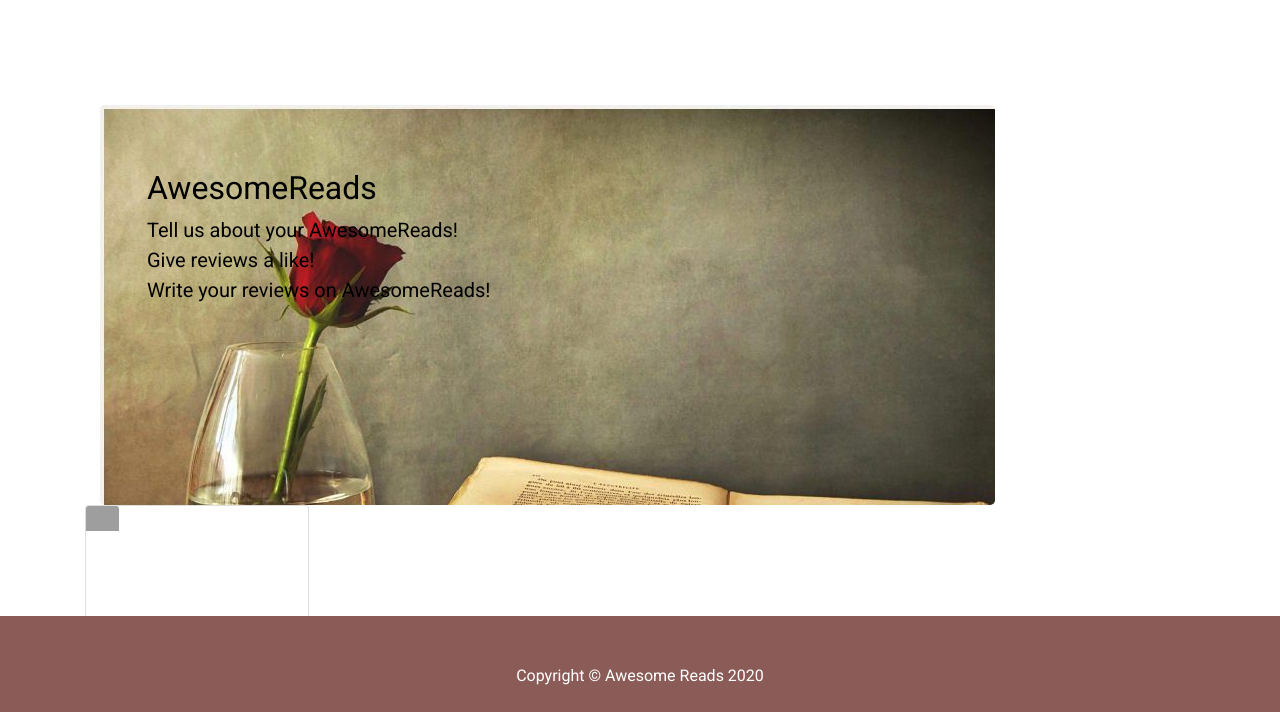
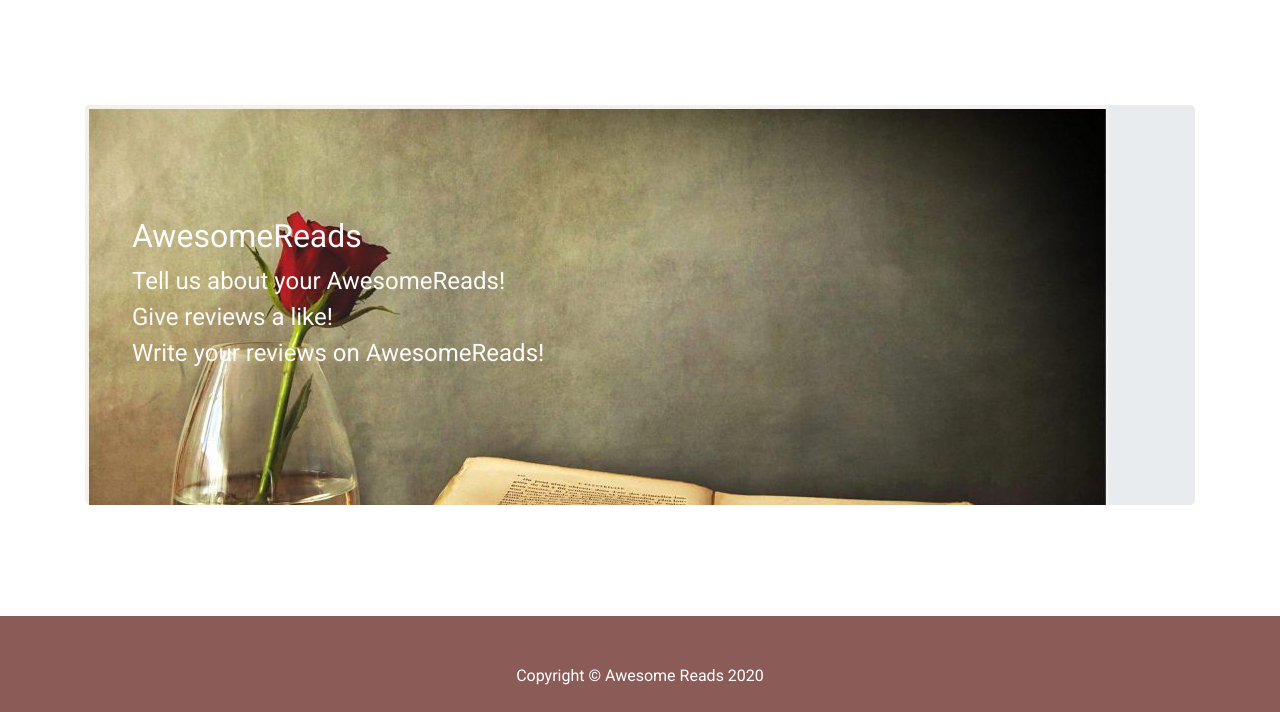
Before and after one commit to rootcanopy/Book-Reviews, a Flask app: page / in a window 1280 px wide. Shown: the part 88-800 px from the top of the page. Run offline with Flask 2, Linux system fonts and the light colour scheme; data that the repository does not hold is empty; some libraries are stand-ins or nearby versions; grey boxes are pictures that could not be loaded.

Commit message:
styling now and move trhough the pages

```diff
--- a/app.py
+++ b/app.py
@@ -141,6 +141,38 @@
     return render_template('add_review.html', title='Add Review', form=form)
 
 
+# FUNCTION TO EDIT REVIEW
+@app.route('/edit_review/<id>', methods=['GET', 'POST'])
+def edit_review(id):
+    one_rev = mongo.db.reviews.find_one({'_id': ObjectId(id)})
+    form = ReviewForm(data=one_rev)
+    if form.validate_on_submit():
+        reviews = mongo.db.reviews
+        # THE DOCUMENT MODEL
+        reviews.update_one({'_id': ObjectId(id)}, {'$set': {
+            'author': request.form['author'],
+            'title': request.form['title'],
+            'summary': request.form['summary'],
+            'review': request.form['review'],
+            'image': request.form['image_file']
+            }})
+        flash('Update', 'success')
+    return render_template('edit_review.html', form=form,
+                            title='Edit Review')
+
+
+# DELETE A RREVIEW
+@app.route('/delete/<id>', methods=['GET', 'POST'])
+def delete_review(id):
+    # LETS LOGGED IN DELETE THEIR REVIEW
+    # GETS THE REVIEW
+    one_rev = mongo.db.reviews.find_one({'_id': ObjectId(id)})
+    if one_rev['username'] == session['username']:
+        flash('You have deleted your review', 'success')
+    mongo.db.reviews.delete_one({'_id': ObjectId(id)})
+    return redirect(url_for('index'))
+
+
 # THE LOGGED IN USERS REVIEWS
 @app.route('/my_reviews', methods=['GET', 'POST'])
 def my_reviews():
--- a/static/style.css
+++ b/static/style.css
@@ -16,6 +16,17 @@
     color: black;
     font-weight: bold;
     margin:0;
+}
+
+.jumbo-awesome{
+    color:#fafafa;
+}
+.lead {
+    font-size: 1.5rem;
+    font-weight:3px;
+    color: #fafafa;
+    bottom:0;
+
 }
 
 .card {
--- a/templates/index.html
+++ b/templates/index.html
@@ -3,14 +3,14 @@
 {% block content %}
 
 <main>
-<div class="container">
+    <div class="">
         <div class="row">
             <!-- MAIN PAGE -->
-            <div class="col-10">
+            <div class="col-12">
                 <div class="jumbotron">
                     <div class="container">
                         <!-- JUMBO TEXT -->
-                        <h2 class="jumbo-awesome">AwesomeReads</h2>
+                        <h2 class="jumbo-awesome mt-5 mx-auto">AwesomeReads</h2>
                         <p class="lead">
                             <strong>Tell us about your AwesomeReads!<br>
                                 Give reviews a like!<br>
@@ -27,62 +27,39 @@
 
 <!-- USING A CARD TO LOOP THROUGH EACH REVIEW -->
 
-    <div class="card mb-5" style="width: 14rem;">
-
-        <div class="row">
-
-            <div class="col-lg-3 col-md-6 mb-5">
-                <img class="card-img-top" src="{{ reviews.image }}" alt="Cover Image">
+{% for review in reviews %}
+    <div class="card mt-5 mx-auto" style="width: 18rem;">
+        <img class="card-img-top" src="{{ review.image }}" alt="Cover Image">
         <!-- BOOK AUTHOR -->
 
         <div class="card-body">
-                {% for review in reviews %}
-                    <div class="row">
-
-                        <div class="col-lg-3 col-md-6 mb-5"><span class="book-title">
+            <span class="book-title">
                 <strong>Author:</strong></span>
-                            <span class="text-capitalize">{{ reviews.author }}</span>
-                        </div>
+            <span class="text-capitalize">{{ review.author }}
+            </span>
             <!-- BOOK TITLE-->
-                        <div class="col-lg-3 col-md-6 mb-5"><span class="book-title">
+            <span class="book-title">
                 <strong>Title:</strong></span>
-                            <span class="text-capitalize">{{ reviews.title }}</span>
-                        </div>
-                    </div>
-
+            <span class="text-capitalize">{{ review.title }}
+            </span>
             <hr />
             <!-- BOOK SUMMARY -->
-                    <div class="row">
-                        <div class="col-lg-3 col-md-6 mb-5"><span class="book-title text-capitalize">
+            <span class="book-title text-capitalize">
                 <strong>Summary:</strong></span>
-                            <span class="text-capitalize">{{ reviews.summary }}</span>
-                        </div>
-                    </div>
-
+            <span class="text-capitalize">{{ review.summary }}</span>
             <hr />
             <!-- THE REVIEWER -->
-                    <div class="row">
-                        <div class="col-lg-3 col-md-6 mb-5"><span class="book-title text-capitalize">
+            <span class="book-title text-capitalize">
                 <strong>Reviewed By:</strong></span>
             <strong><i class="fa fa-user-circle" aria-hidden="true"></i></strong>
-                            <span> {{ reviews.username }}</span>
-                        </div>
-                    </div>
+            <span> {{ review.username }}</span>
             <hr />
             <!-- FULL REVIEW -->
-                    <div class="row">
-                        <div class="col-lg-3 col-md-6 mb-5"><a class="btn btn-primary"
-                                href="#TODO" >Full Review</a>
-                        </div>
-                        <div class="col-md-2"><span class="book-title">Upvotes:</span>
+            <a class="btn btn-primary" href="#TODO">Full Review</a>
+            <span class="book-title">Upvotes:</span>
             <span class="upvote"><i class="fas fa-thumbs-up"></i> # </span>
         </div>
     </div>
 {% endfor %}
-                </div>
-            </div>
-        </div>
-    </div>
-
 
 {% endblock %}
```
Also changed, not shown: README.md. Lines whose indentation alone changed are shown as unchanged.
